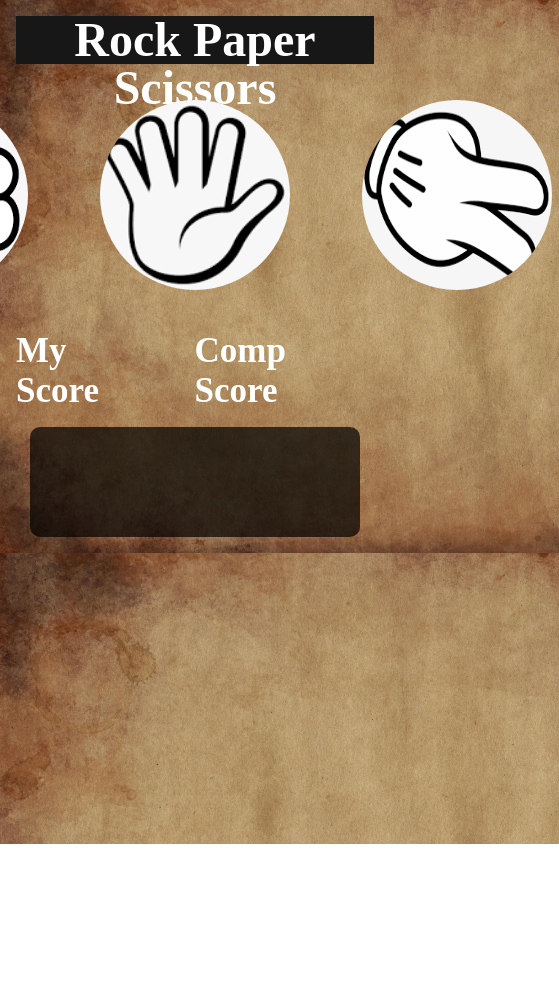
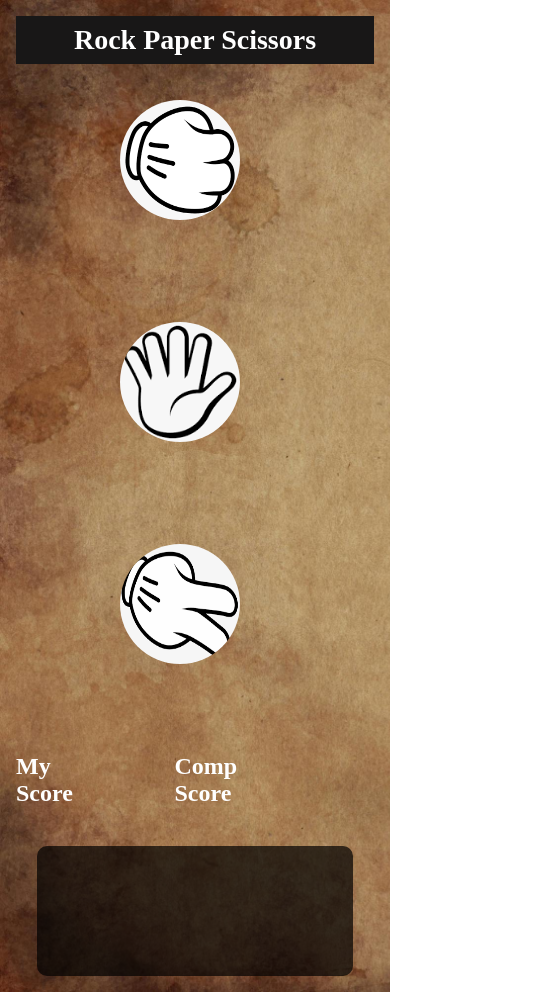
Before and after one commit to mariyamsaleem32/rock-paper-scissors-game, a plain HTML site: page index.html in a window 390 px wide. Shown: the whole page, 559 px wide, since content can reach past the window. Before the commit the page ends 844 px from the top, so only its background shows below. Drawn offline with Linux system fonts and the light colour scheme.

Commit message:
add media quarry

```diff
--- a/styles.css
+++ b/styles.css
@@ -76,3 +76,40 @@ h1{
     background-color: rgba(0, 0, 0, 0.7);
     color: white;
 }
+
+@media (max-width: 768px) { /* Tablet */
+    h1 {
+        font-size: 36px;
+    }
+
+    .choices {
+        flex-direction: column;
+    }
+
+    .choice {
+        width: 150px;
+        height: 150px;
+    }
+
+    .score-bord,
+    #message {
+        width: 80%;
+    }
+}
+
+@media (max-width: 480px) { /* Mobile */
+    h1 {
+        font-size: 28px;
+    }
+
+    .score-bord,
+    #message {
+        font-size: 24px;
+        height: 100px;
+    }
+
+    img {
+        width: 120px;
+        height: 120px;
+    }
+}
```
